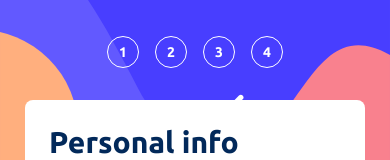
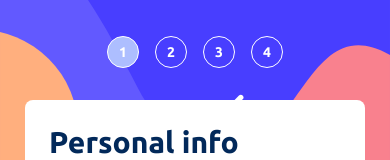
Before and after one commit to Metecan137/multi-step-form, a React (Vite) app: page / in a window 390 px wide. Shown: the top 160 px of the page. Built offline with nearby package versions, Linux system fonts and the light colour scheme.

Commit message:
sidebarlar tamam

```diff
--- a/src/components/MobileSidebar.tsx
+++ b/src/components/MobileSidebar.tsx
@@ -1,13 +1,16 @@
+import { useSelector } from "react-redux"
 import sidebarMobile from "../assets/images/bg-sidebar-mobile.svg"
+import { buttonCount } from "../features/multiformSlice/multiformSlice"
 
 function MobileSidebar() {
+  const buttonNumber = useSelector(buttonCount)
   return (
     <div className="relative">
       <img src={sidebarMobile} alt="sidebarMobile" className="w-full" />
       <div className="absolute right-1/2 translate-x-1/2 top-1/5 flex gap-4 text-white text-sm font-bold">
         {
           [1, 2, 3, 4].map((item) => (
-            <div key={item} className="rounded-full border w-8 h-8 sm:w-10 sm:h-10 flex items-center justify-center transition-all">{item}</div>
+            <div key={item} className={`${buttonNumber === item ? "bg-primary-blue-300" : ""} rounded-full border w-8 h-8 sm:w-10 sm:h-10 flex items-center justify-center transition-all`}>{item}</div>
           ))
         }
       </div>
```
